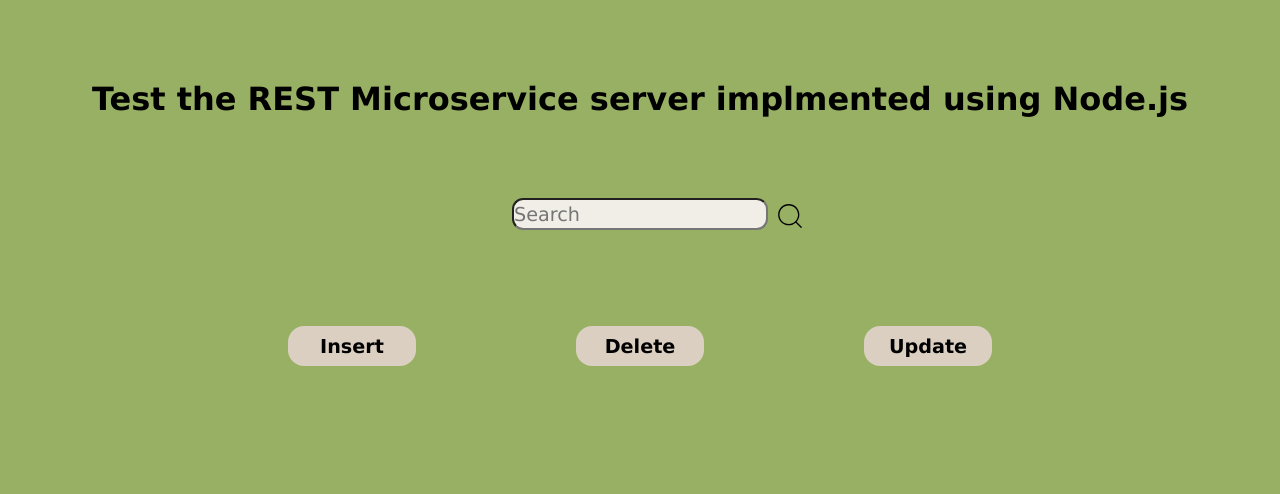
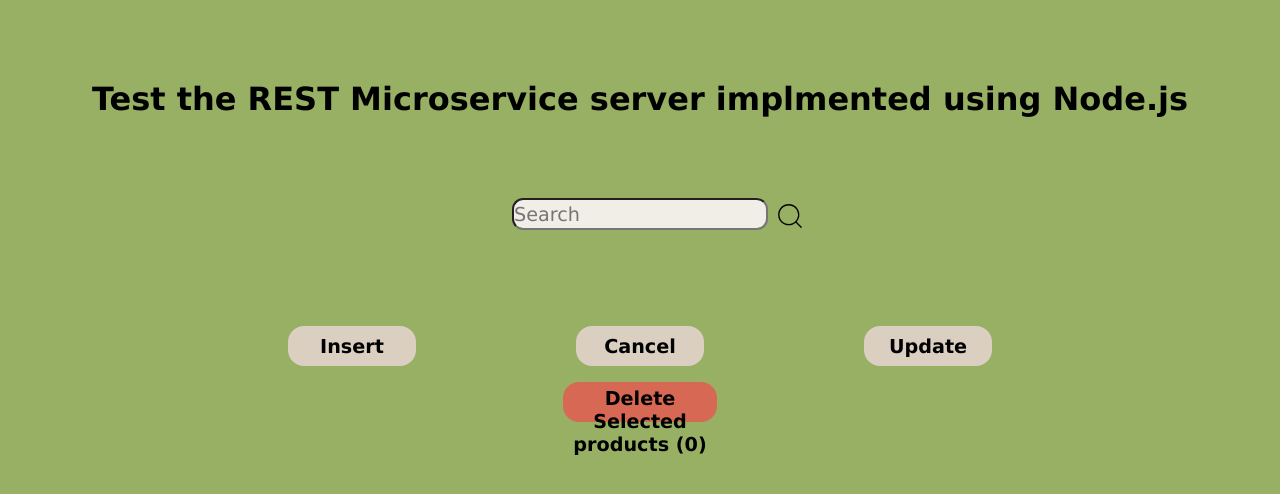
Before and after one commit to JohnBanares/Enterprise_Application_Development, a React (Create React App) app in the folder frontend/: page / in a window 1280 px wide. Both pictures are taken after a click on the button "Delete". Shown: the top 494 px of the page. Built offline with nearby package versions, Linux system fonts and the light colour scheme.

Commit message:
delete function done

```diff
--- a/frontend/src/App.js
+++ b/frontend/src/App.js
@@ -21,6 +21,8 @@
 	const [price, setPrice] = useState('');
 
 	const [deleteState, setDeleteState] = useState([]);
+	const [deleteList, setDeleteList] = useState([]);
+
 
 	useEffect(() =>{
 		setDeleteState(Array(productList.length).fill(false));
@@ -28,26 +30,56 @@
 
 // -------------------------------------- delete -------------------------------------------------------------
 	//keep state of each container being deleted
-	const handleDelete = (index) => {
+	const handleDelete = (index, id) => {
         const newClickedState = [...deleteState];
 
-		// toggle state of button
+		// set button to true
 		if(newClickedState[index] === false){
 			newClickedState[index] = true;
 			setDeleteState(newClickedState);
-			console.log(newClickedState);
+			// console.log(newClickedState);
+
+			//add id to a list to delete
+			setDeleteList([...deleteList, id]);
+
 			return;
 		}
+		//set button back to false
 		if(newClickedState[index] === true){
 			newClickedState[index] = false;
 			setDeleteState(newClickedState);
-			console.log(newClickedState);
+			// console.log(newClickedState);
+
+			//remove id from the list
+			setDeleteList(deleteList.filter(itemId => itemId !== id));
+
 			return;
 		}
     };
 
+	//handle to delete list of ids
+	const handleDeleteSubmit = async() =>{
+		console.log("deleting the list of id", deleteList);
+
+		try {
+			const response = await axios.delete('http://localhost:3003/api/products/delete-products', {data: {deleteList}});
+			setDeleteList([]);
+			window.location.reload();
+			console.log('success');
+
+
+		} catch (error) {
+			console.error('Error inserting product:', error);
+			setDeleteList([]);
+
+		}
+
+	}
+
+	//show delete circles and confirm delete button
 	const handleDeleteCheck = (condtion) => {
-		setDeleteCheck(condtion);
+		setDeleteCheck(!condtion);
+		setDeleteList([]);
 	}
 
 
@@ -103,6 +135,7 @@
 // -------------------------------------- Search -------------------------------------------------------------
 	const handleSearchCheck = (condtion)=>{
 		setSearchCheck(condtion);
+		setDeleteCheck(false);
 
 	}
 
@@ -122,7 +155,7 @@
 
 			axios.get(`http://localhost:3003/api/products/get-specific-products/${searchVal}`)
 			.then(response => {
-				console.log("returning search results", response.data);
+				// console.log("returning search results", response.data);
 				setProductList(response.data);
 			})
 			.catch(error => {
@@ -151,8 +184,15 @@
 			{/* CRUD opetations */}
 			<div className="buttons">
 				<button onClick={()=> handleInsertCheck(true)}>Insert</button>
-				<button onClick={()=> handleDeleteCheck(true)}>Delete</button>
+				<button onClick={()=> handleDeleteCheck(deleteCheck)}>
+					{deleteCheck ? 'Cancel': 'Delete'}
+				</button>
 				<button>Update</button>
+			</div>
+
+			{/* display delete confirm button and keep count */}
+			<div>
+				{deleteCheck &&<button className='selectDelete' onClick={() => handleDeleteSubmit()}>Delete Selected products ({deleteList.length})</button>}
 			</div>
 
 			{/* show insert container if insert button is clicked */}
@@ -183,7 +223,7 @@
 						{/* show ability to delete item from list when delete button is clicked */}
 						{deleteCheck &&<button
 							className={`deleteButton ${deleteState[index] ? 'clicked' : ''}`}
-							onClick={() => handleDelete(index)}>
+							onClick={() => handleDelete(index, product.id)}>
 						</button>}
 
 						<h2 style={{padding: "1rem"}}>search results</h2>
--- a/frontend/src/css/App.css
+++ b/frontend/src/css/App.css
@@ -104,7 +104,7 @@
 .close{
 	position: absolute;
 	left: 79%;
-	top: 47%;
+	top: 51%;
 	font-size: 4rem;
 	cursor: pointer;
 }
@@ -152,3 +152,15 @@
 .deleteButton.clicked{
 	background-color: red;
 }
+
+.selectDelete{
+	height: 5vh;
+	width: 12vw;
+	padding: .3rem;
+	font-size: 1.2rem;
+	font-weight: bold;
+	border-radius: 1rem;
+	border: none;
+	background-color: rgb(215, 104, 84);
+	cursor: pointer;
+}
```
Also changed, not shown: 2 other files (tests, documents, lock files or other folders).
